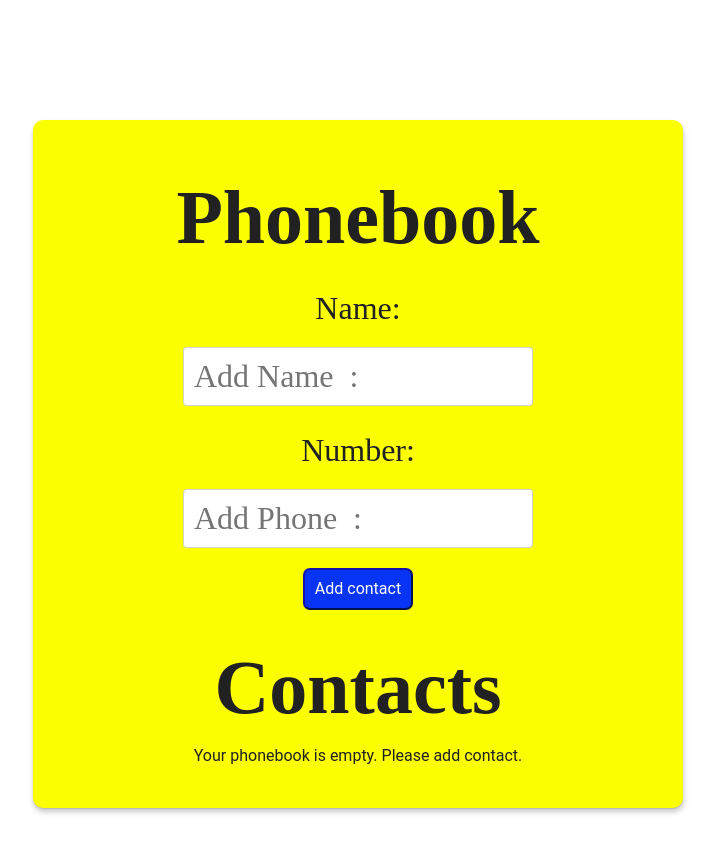
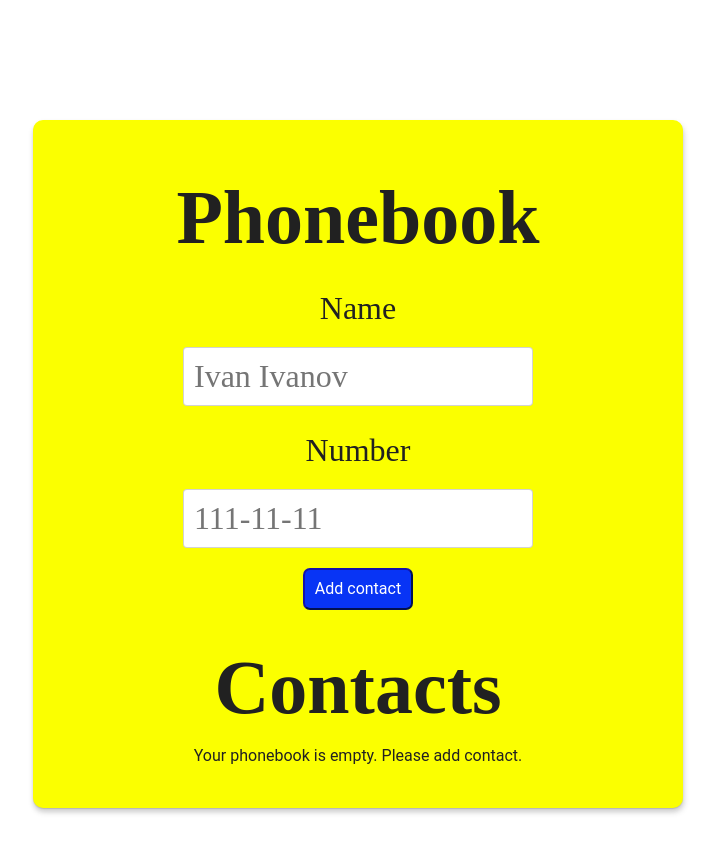
Before and after one commit to veles87/goit-react-hw-04-hooks-phonebook, a React (Create React App) app: page / in a window 1280 px wide. Shown: the top 852 px of the page, without its empty margins (282-999 px from the left). Built offline with nearby package versions, Linux system fonts and the light colour scheme.

Commit message:
Update FormContacts.js

```diff
--- a/src/components/FormContacts/FormContacts.js
+++ b/src/components/FormContacts/FormContacts.js
@@ -35,7 +35,7 @@ function ContactForm({ onSubmit }) {
   return (
     <form className={styles.Form} onSubmit={handleSubmit}>
       <label className={styles.Label}>
-        Name:
+        Name
         <input
           className={styles.Input}
           type="text"
@@ -45,11 +45,11 @@ function ContactForm({ onSubmit }) {
           required
           value={name}
           onChange={handleChange}
-          placeholder="Add Name  :"
+          placeholder="Ivan Ivanov"
         />
       </label>
       <label className={styles.Label}>
-        Number:
+        Number
         <input
           className={styles.Input}
           type="tel"
@@ -59,7 +59,7 @@ function ContactForm({ onSubmit }) {
           required
           onChange={handleChange}
           value={number}
-          placeholder="Add Phone  :"
+          placeholder="111-11-11"
         />
       </label>
       <button className={styles.Button} type="submit">
```
